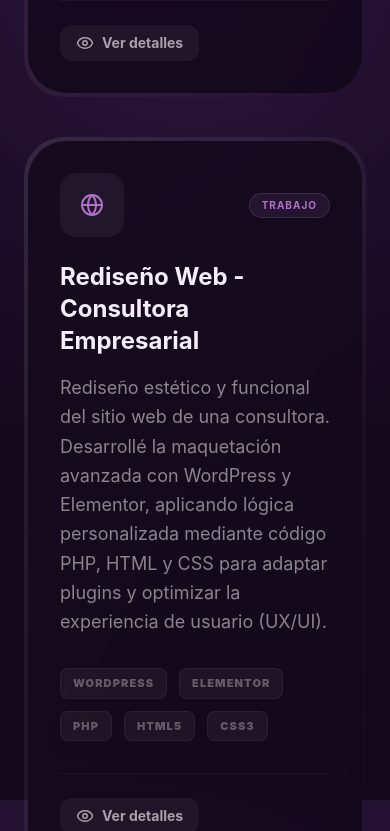
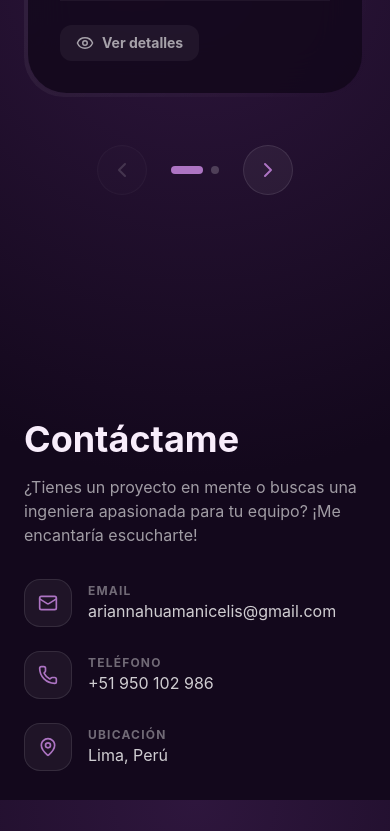
Before and after one commit to AriannaHC/PortafolioWeb, a React (Vite) app: page / in a window 390 px wide. Shown: the part 7640-8471 px from the top of the page. Built offline with nearby package versions, Linux system fonts and the light colour scheme.

Commit message:
feat: actualizar sección de proyectos con 4 experiencias de trabajo reales

```diff
--- a/src/components/Projects.tsx
+++ b/src/components/Projects.tsx
@@ -1,10 +1,10 @@
 import React, { useState, useEffect } from 'react';
 import { motion, AnimatePresence } from 'motion/react';
-import { ExternalLink, Github, Code2, Database, Globe, Briefcase, Layout, Users, Eye, X, Image as ImageIcon } from 'lucide-react';
+// 🔥 Agregamos ChevronLeft y ChevronRight para las flechitas
+import { ExternalLink, Github, Code2, Database, Globe, Briefcase, Layout, Users, Eye, X, Image as ImageIcon, ChevronLeft, ChevronRight } from 'lucide-react';
 
 type Category = 'Todos' | 'Académico' | 'Personal' | 'Trabajo';
 
-// Definimos el tipo de nuestros proyectos para mantener el orden
 interface Project {
   title: string;
   description: string;
@@ -16,6 +16,7 @@ interface Project {
   images?: string[];
 }
 
+// Tus 7 proyectos (los dejé exactos a los que armamos)
 const projects: Project[] = [
   {
     title: "Plan de Negocios SkinUp Gaming",
@@ -47,16 +48,15 @@ const projects: Project[] = [
     github: null,
     images: []
   },
-  // 🔥 TUS 4 PROYECTOS DE TRABAJO ACTUALIZADOS
   {
     title: "Landing Page Corporativa Inmobiliaria",
     description: "Landing page desarrollada para la promoción de propiedades en venta y alquiler. Diseñé y desarrollé la interfaz completa, integrando un buscador de inmuebles, catálogo de propiedades destacadas y canales de contacto optimizados para la captación de clientes potenciales.",
     tech: ["React.js", "JavaScript", "HTML5", "CSS3", "Vercel"],
     icon: <Briefcase className="text-accent-purple" />,
     category: "Trabajo",
-    showDemo: false, // Actívalo en true si tienes el link
+    showDemo: false,
     github: null,
-    images: [] // Agrega aquí tus rutas (ej. ["/images/inmo1.png"])
+    images: []
   },
   {
     title: "Landing Page para Estudio Jurídico",
@@ -82,7 +82,7 @@ const projects: Project[] = [
     title: "Rediseño Web - Consultora Empresarial",
     description: "Rediseño estético y funcional del sitio web de una consultora. Desarrollé la maquetación avanzada con WordPress y Elementor, aplicando lógica personalizada mediante código PHP, HTML y CSS para adaptar plugins y optimizar la experiencia de usuario (UX/UI).",
     tech: ["WordPress", "Elementor", "PHP", "HTML5", "CSS3"],
-    icon: <Globe className="text-accent-purple" />, // Usamos Globe para representar web/WordPress
+    icon: <Globe className="text-accent-purple" />,
     category: "Trabajo",
     showDemo: false,
     github: null,
@@ -96,6 +96,11 @@ export const Projects = ({ searchQuery = '' }: { searchQuery?: string }) => {
   const [activeFilter, setActiveFilter] = useState<Category>('Todos');
   const [selectedProject, setSelectedProject] = useState<Project | null>(null);
 
+  // 🔥 Nuevos estados para la paginación (Flechas)
+  const [currentPage, setCurrentPage] = useState(0);
+  const ITEMS_PER_PAGE = 6; // Máximo 6 proyectos (2 filas de 3)
+
+  // Bloquear scroll al abrir modal
   useEffect(() => {
     if (selectedProject) {
       document.body.style.overflow = 'hidden';
@@ -111,6 +116,12 @@ export const Projects = ({ searchQuery = '' }: { searchQuery?: string }) => {
     return () => window.removeEventListener('keydown', handleEsc);
   }, [selectedProject]);
 
+  // 🔥 Reiniciar la página a 0 si cambias de filtro o buscas algo
+  useEffect(() => {
+    setCurrentPage(0);
+  }, [activeFilter, searchQuery]);
+
+  // Filtrado de proyectos
   const filteredProjects = projects.filter(project => {
     const matchesSearch =
       project.title.toLowerCase().includes(searchQuery.toLowerCase()) ||
@@ -122,6 +133,13 @@ export const Projects = ({ searchQuery = '' }: { searchQuery?: string }) => {
 
     return matchesSearch && matchesFilter;
   });
+
+  // 🔥 Lógica matemática para cortar la lista en bloques de 6
+  const totalPages = Math.ceil(filteredProjects.length / ITEMS_PER_PAGE);
+  const paginatedProjects = filteredProjects.slice(
+    currentPage * ITEMS_PER_PAGE,
+    (currentPage + 1) * ITEMS_PER_PAGE
+  );
 
   return (
     <>
@@ -153,10 +171,11 @@ export const Projects = ({ searchQuery = '' }: { searchQuery?: string }) => {
             ))}
           </div>
 
-          {/* Grid */}
-          <div className="grid grid-cols-1 md:grid-cols-2 lg:grid-cols-3 gap-10">
+          {/* Grid de Proyectos */}
+          <div className="grid grid-cols-1 md:grid-cols-2 lg:grid-cols-3 gap-10 min-h-[400px]">
             <AnimatePresence mode="popLayout">
-              {filteredProjects.map((project) => (
+              {/* 🔥 Mapeamos 'paginatedProjects' en vez de 'filteredProjects' */}
+              {paginatedProjects.map((project) => (
                 <motion.div
                   key={project.title}
                   layout
@@ -167,7 +186,6 @@ export const Projects = ({ searchQuery = '' }: { searchQuery?: string }) => {
                   className="group relative p-1 rounded-[2.5rem] bg-gradient-to-br from-white/10 to-transparent hover:from-[#AD74C3]/40 transition-all"
                 >
                   <div className="h-full p-8 rounded-[2.4rem] bg-[var(--color-bg-main)]/90 backdrop-blur-xl flex flex-col">
-
                     {/* Categoría badge */}
                     <div className="flex items-center justify-between mb-6">
                       <div className="w-16 h-16 bg-white/5 rounded-2xl flex items-center justify-center group-hover:scale-110 transition-transform">
@@ -229,6 +247,41 @@ export const Projects = ({ searchQuery = '' }: { searchQuery?: string }) => {
             )}
           </div>
 
+          {/* 🔥 Controles de Paginación (Flechas) */}
+          {totalPages > 1 && (
+            <div className="flex justify-center items-center gap-6 mt-12">
+              <button
+                onClick={() => setCurrentPage(p => Math.max(0, p - 1))}
+                disabled={currentPage === 0}
+                className="p-3 rounded-full bg-white/5 border border-white/10 hover:bg-accent-purple/20 hover:border-accent-purple/50 disabled:opacity-30 disabled:cursor-not-allowed transition-all"
+                aria-label="Página anterior"
+              >
+                <ChevronLeft size={24} className={currentPage === 0 ? "text-white/50" : "text-accent-purple"} />
+              </button>
+
+              {/* Indicador de página (Ej: 1 de 2) */}
+              <div className="flex gap-2">
+                {Array.from({ length: totalPages }).map((_, idx) => (
+                  <div
+                    key={idx}
+                    className={`h-2 rounded-full transition-all duration-300 ${
+                      currentPage === idx ? "w-8 bg-accent-purple" : "w-2 bg-white/20"
+                    }`}
+                  />
+                ))}
+              </div>
+
+              <button
+                onClick={() => setCurrentPage(p => Math.min(totalPages - 1, p + 1))}
+                disabled={currentPage === totalPages - 1}
+                className="p-3 rounded-full bg-white/5 border border-white/10 hover:bg-accent-purple/20 hover:border-accent-purple/50 disabled:opacity-30 disabled:cursor-not-allowed transition-all"
+                aria-label="Siguiente página"
+              >
+                <ChevronRight size={24} className={currentPage === totalPages - 1 ? "text-white/50" : "text-accent-purple"} />
+              </button>
+            </div>
+          )}
+
         </div>
       </section>
 
@@ -250,7 +303,6 @@ export const Projects = ({ searchQuery = '' }: { searchQuery?: string }) => {
               onClick={(e) => e.stopPropagation()}
               className="bg-[var(--color-bg-main)] border border-white/10 w-full max-w-4xl max-h-[90vh] rounded-[2.5rem] overflow-hidden flex flex-col shadow-2xl shadow-accent-purple/20"
             >
-              {/* Encabezado del Modal */}
               <div className="flex items-center justify-between p-6 md:p-8 border-b border-white/5">
                 <div className="flex items-center gap-4">
                   <div className="w-12 h-12 bg-white/5 rounded-xl flex items-center justify-center">
@@ -266,7 +318,6 @@ export const Projects = ({ searchQuery = '' }: { searchQuery?: string }) => {
                 </button>
               </div>
 
-              {/* Cuerpo del Modal (Scrollable) */}
               <div className="overflow-y-auto p-6 md:p-8 space-y-8 custom-scrollbar">
                 <p className="text-lg text-white/70 leading-relaxed">
                   {selectedProject.description}
```
